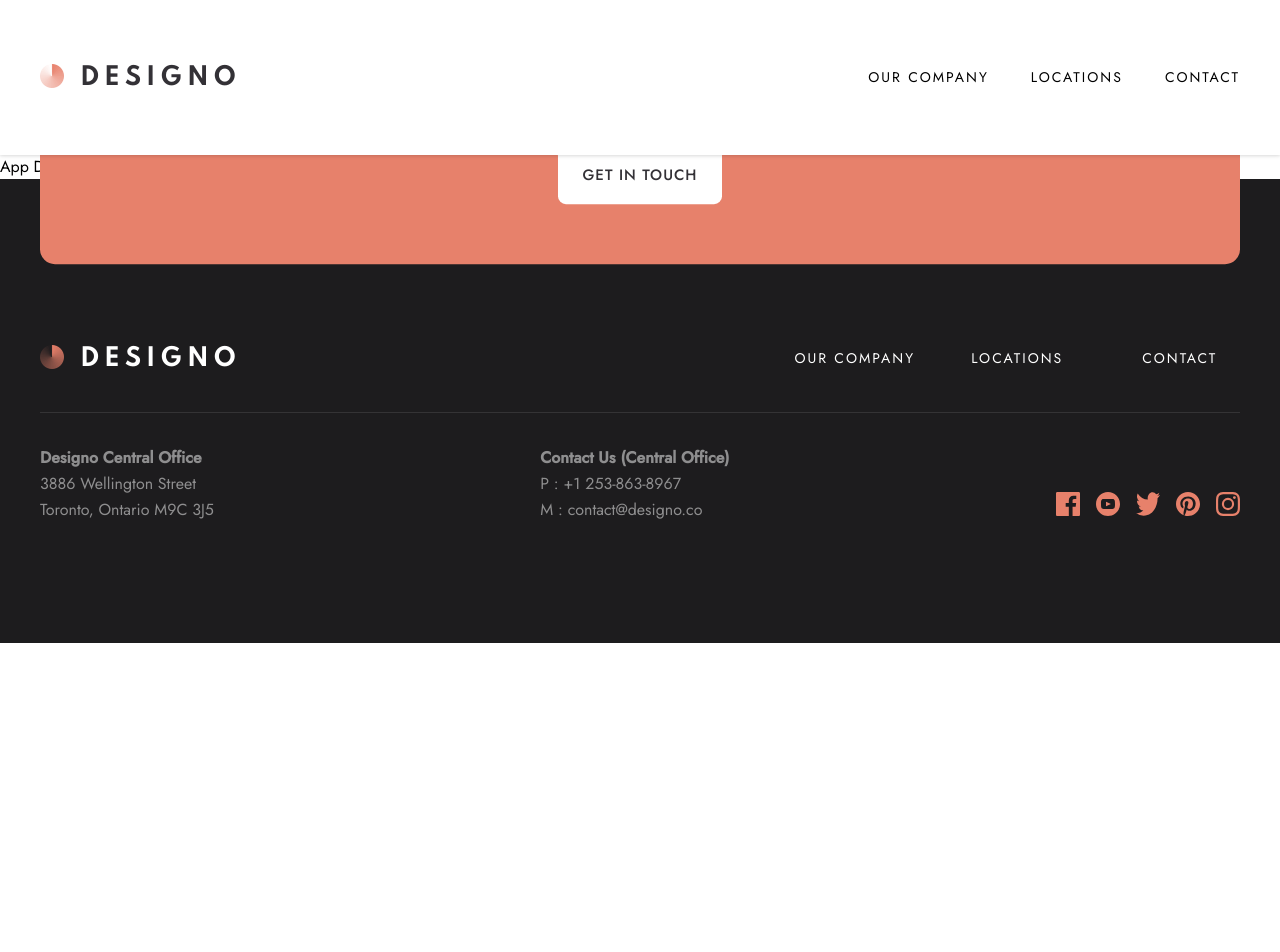
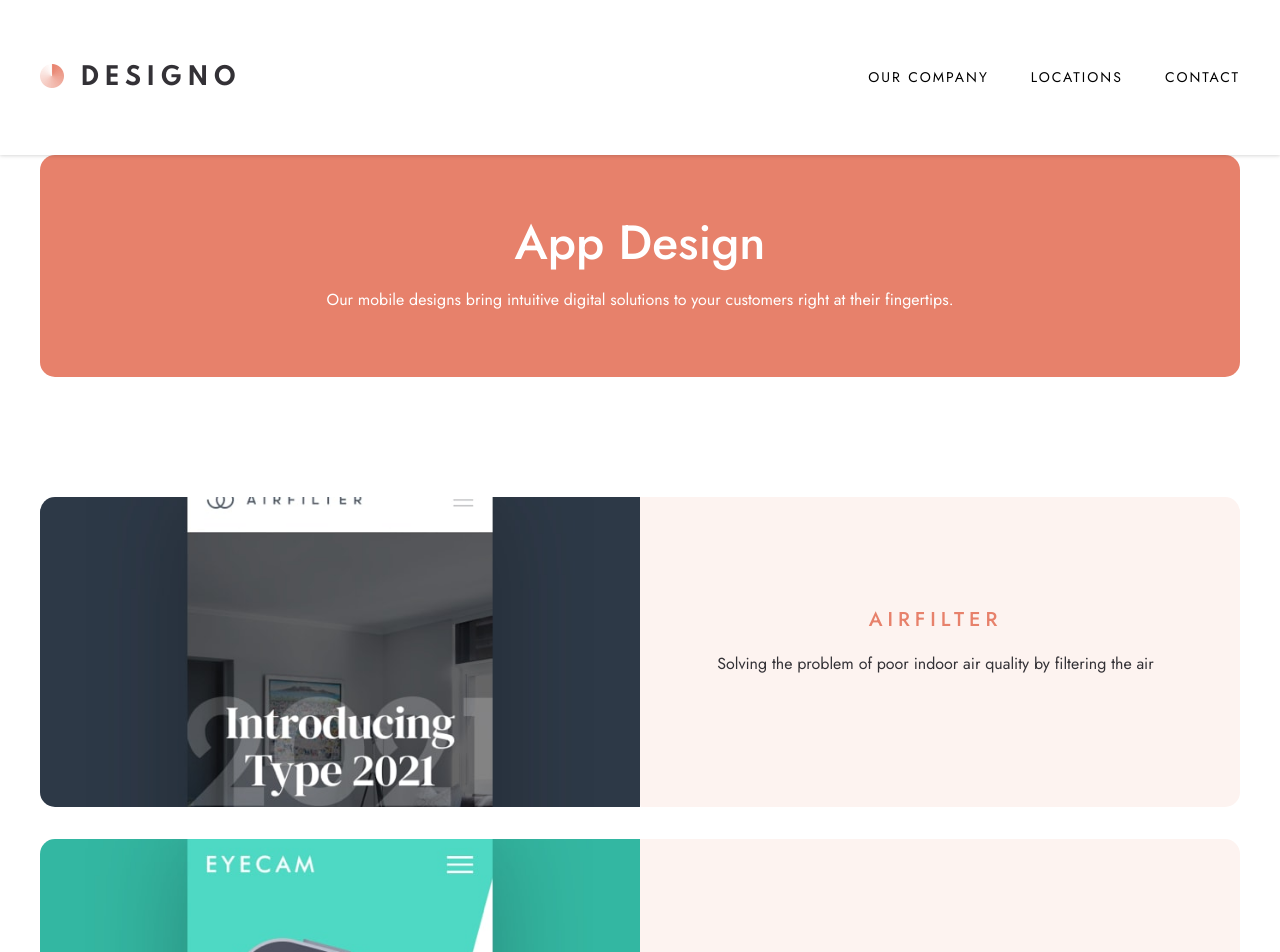
Before and after one commit to dgarcia1724/Designo, a React (Vite) app: page /appdesign in a window 1280 px wide. Shown: the top 952 px of the page. Before the commit the page ends 800 px from the top, so only its background shows below. Built offline with nearby package versions, Linux system fonts and the light colour scheme; the HTML template or start-up script is replaced by a standard one.

Commit message:
Done with 3 Design Pages

```diff
--- a/src/pages/AppDesign.jsx
+++ b/src/pages/AppDesign.jsx
@@ -1,9 +1,109 @@
+import WebDesignViewProjects from "../components/WebDesignViewProjects";
+import AppDesignViewProjects from "../components/AppDesignViewProjects";
+import GraphicDesignViewProjects from "../components/GraphicDesignViewProjects";
+
+const webDesignData = [
+  {
+    id: 1,
+    url: "src/designo-multi-page-website/starter-code/assets/app-design/desktop/image-airfilter.jpg",
+    title: "AIRFILTER",
+    description:
+      "Solving the problem of poor indoor air quality by filtering the air",
+  },
+  {
+    id: 2,
+    url: "src/designo-multi-page-website/starter-code/assets/app-design/desktop/image-eyecam.jpg",
+    title: "EYECAM",
+    description:
+      "Product that lets you edit your favorite photos and videos at any time",
+  },
+  {
+    id: 3,
+    url: "src/designo-multi-page-website/starter-code/assets/app-design/desktop/image-faceit.jpg",
+    title: "FACEIT",
+    description:
+      "Get to meet your favorite internet superstar with the faceit app",
+  },
+  {
+    id: 4,
+    url: "src/designo-multi-page-website/starter-code/assets/app-design/desktop/image-todo.jpg",
+    title: "TODO",
+    description: "A todo app that features cloud sync with light and dark mode",
+  },
+  {
+    id: 5,
+    url: "src/designo-multi-page-website/starter-code/assets/app-design/desktop/image-loopstudios.jpg",
+    title: "LOOPSTUDIOS",
+    description: "A VR experience app made for Loopstudios",
+  },
+];
+
 function AppDesign() {
   return (
-    <div>
-      <h1>App Design</h1>
+    <div className="text-secondaryDarkGray">
+      <Hero />
+      <HomePageMain />
     </div>
   );
 }
 
 export default AppDesign;
+
+function Hero() {
+  return (
+    <div className="py-[105px] px-[24px] text-center bg-primaryPeach overflow-hidden relative sm:mx-[40px] sm:rounded-[15px] sm:py-[64px] sm:px-[150px] md:mx-[165px] md:px-[190px]">
+      <section>
+        <h1 className="mb-[14px] font-medium text-[32px] leading-[36px] tracking-[0] text-white sm:text-[48px] sm:leading-[48px] sm:mb-[20px]">
+          App Design
+        </h1>
+        <p className="font-normal text-[15px] leading-[25px] tracking-[0] text-white sm:text-[16px] sm:leading-[26px]">
+          Our mobile designs bring intuitive digital solutions to your customers
+          right at their fingertips.
+        </p>
+      </section>
+    </div>
+  );
+}
+
+function HomePageMain() {
+  return (
+    <div className="pt-[120px] px-6 pb-[311px] sm:pb-[331px] sm:px-[40px] md:pt-[160px] md:px-[164px] md:pb-[380px]">
+      <section className="mb-[96px] grid gap-[40px] sm:mb-[120px] sm:gap-[32px] md:mb-[160px] md:gap-[30px] md:grid-cols-3">
+        {webDesignData.map((card) => {
+          return <Card key={card.id} card={card} />;
+        })}
+      </section>
+      <section
+        className=" h-[798px] w-[full] grid gap-6 sm:h-[689px] sm:gap-[25px] md:grid-cols-2 md:grid-rows-2 md:gap-x-[30px]
+      md:gap-y-[24px] md:h-[1112px]"
+      >
+        <WebDesignViewProjects />
+        <AppDesignViewProjects />
+        <GraphicDesignViewProjects />
+      </section>
+    </div>
+  );
+}
+
+function Card({ card }) {
+  return (
+    <div
+      className="cardBox w-full h-[478px] rounded-[15px] overflow-hidden cursor-pointer sm:grid sm:grid-cols-2
+    sm:h-[310px] md:block md:h-[478px]"
+    >
+      <img
+        className="w-full h-[320px] object-cover"
+        src={card.url}
+        alt={card.title}
+      />
+      <section className="py-[32px] px-[30px] bg-[#FDF3F0] rounded-b-[15px] text-center sm:pl-[32px] sm:py-[108px] sm:pr-[41px] md:p-[32px]">
+        <h1 className="mb-4 text-primaryPeach font-medium text-[20px] tracking-[5px]">
+          {card.title}
+        </h1>
+        <p className="text-secondaryDarkGray font-normal text-[16px] leading-[26px] tracking-[0px]">
+          {card.description}
+        </p>
+      </section>
+    </div>
+  );
+}
--- a/src/pages/GraphicDesign.jsx
+++ b/src/pages/GraphicDesign.jsx
@@ -1,9 +1,95 @@
+import WebDesignViewProjects from "../components/WebDesignViewProjects";
+import AppDesignViewProjects from "../components/AppDesignViewProjects";
+import GraphicDesignViewProjects from "../components/GraphicDesignViewProjects";
+
+const webDesignData = [
+  {
+    id: 1,
+    url: "src/designo-multi-page-website/starter-code/assets/graphic-design/desktop/image-change.jpg",
+    title: "TIM BROWN",
+    description: `A book cover designed for
+Tim Brown’s new release, ‘Change’`,
+  },
+  {
+    id: 2,
+    url: "src/designo-multi-page-website/starter-code/assets/graphic-design/desktop/image-boxed-water.jpg",
+    title: "BOXED WATER",
+    description: "A simple packaging concept made for Boxed Water",
+  },
+  {
+    id: 3,
+    url: "src/designo-multi-page-website/starter-code/assets/graphic-design/desktop/image-science.jpg",
+    title: "SCIENCE!",
+    description: "A poster made in collaboration with the Federal Art Project",
+  },
+];
+
 function GraphicDesign() {
   return (
-    <div>
-      <h1>Graphic Design</h1>
+    <div className="text-secondaryDarkGray">
+      <Hero />
+      <HomePageMain />
     </div>
   );
 }
 
 export default GraphicDesign;
+
+function Hero() {
+  return (
+    <div className="py-[105px] px-[24px] text-center bg-primaryPeach overflow-hidden relative sm:mx-[40px] sm:rounded-[15px] sm:py-[64px] sm:px-[150px] md:mx-[165px] md:px-[190px]">
+      <section>
+        <h1 className="mb-[14px] font-medium text-[32px] leading-[36px] tracking-[0] text-white sm:text-[48px] sm:leading-[48px] sm:mb-[20px]">
+          Graphic Design
+        </h1>
+        <p className="font-normal text-[15px] leading-[25px] tracking-[0] text-white sm:text-[16px] sm:leading-[26px]">
+          We deliver eye-catching branding materials that are tailored to meet
+          your business objectives.
+        </p>
+      </section>
+    </div>
+  );
+}
+
+function HomePageMain() {
+  return (
+    <div className="pt-[120px] px-6 pb-[311px] sm:pb-[331px] sm:px-[40px] md:pt-[160px] md:px-[164px] md:pb-[380px]">
+      <section className="mb-[96px] grid gap-[40px] sm:mb-[120px] sm:gap-[32px] md:mb-[160px] md:gap-[30px] md:grid-cols-3">
+        {webDesignData.map((card) => {
+          return <Card key={card.id} card={card} />;
+        })}
+      </section>
+      <section
+        className=" h-[798px] w-[full] grid gap-6 sm:h-[689px] sm:gap-[25px] md:grid-cols-2 md:grid-rows-2 md:gap-x-[30px]
+      md:gap-y-[24px] md:h-[1112px]"
+      >
+        <WebDesignViewProjects />
+        <AppDesignViewProjects />
+        <GraphicDesignViewProjects />
+      </section>
+    </div>
+  );
+}
+
+function Card({ card }) {
+  return (
+    <div
+      className="cardBox w-full h-[478px] rounded-[15px] overflow-hidden cursor-pointer sm:grid sm:grid-cols-2
+    sm:h-[310px] md:block md:h-[478px]"
+    >
+      <img
+        className="w-full h-[320px] object-cover"
+        src={card.url}
+        alt={card.title}
+      />
+      <section className="py-[32px] px-[30px] bg-[#FDF3F0] rounded-b-[15px] text-center sm:pl-[32px] sm:py-[108px] sm:pr-[41px] md:p-[32px]">
+        <h1 className="mb-4 text-primaryPeach font-medium text-[20px] tracking-[5px]">
+          {card.title}
+        </h1>
+        <p className="text-secondaryDarkGray font-normal text-[16px] leading-[26px] tracking-[0px]">
+          {card.description}
+        </p>
+      </section>
+    </div>
+  );
+}
--- a/src/pages/WebDesign.jsx
+++ b/src/pages/WebDesign.jsx
@@ -1,12 +1,6 @@
-import WhiteBtn from "../components/whiteBtn";
-
 import WebDesignViewProjects from "../components/WebDesignViewProjects";
 import AppDesignViewProjects from "../components/AppDesignViewProjects";
 import GraphicDesignViewProjects from "../components/GraphicDesignViewProjects";
-
-import CircleBg from "../components/CircleBg";
-
-import { Link } from "react-router-dom";
 
 const webDesignData = [
   {
```
